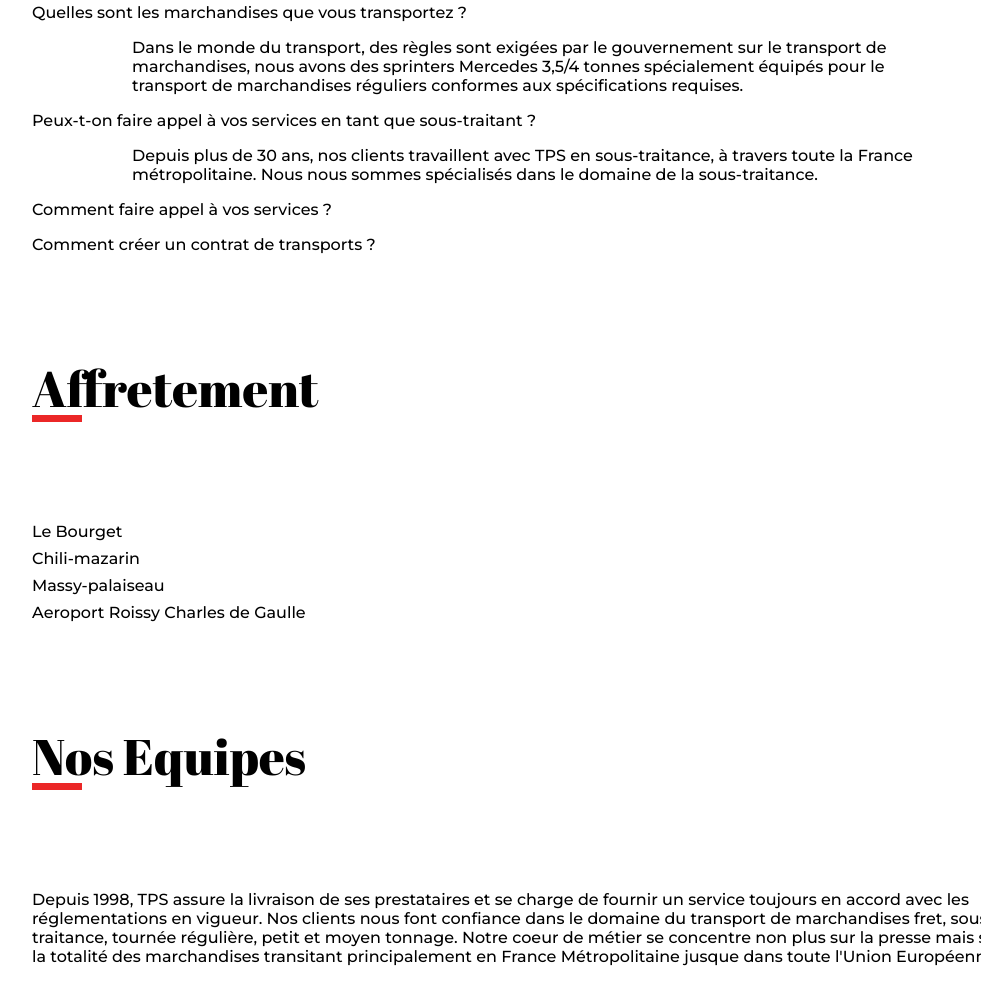
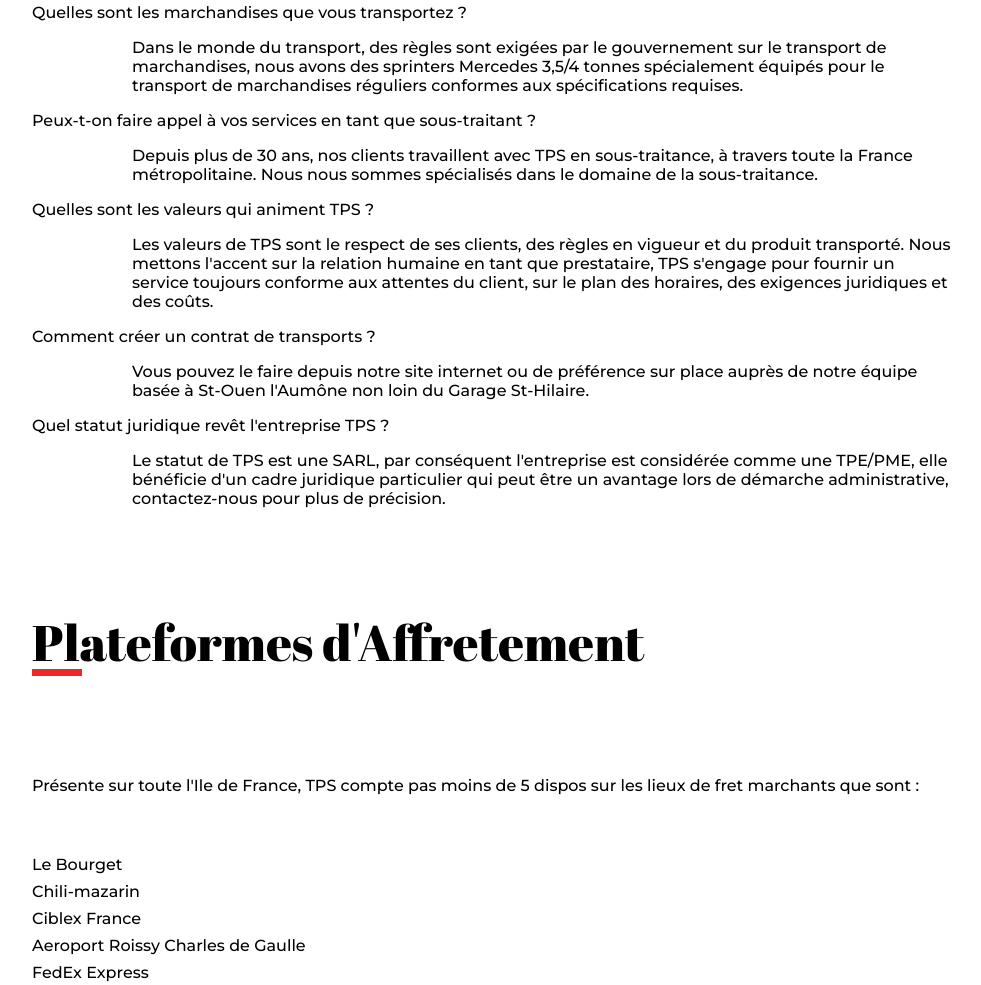
Before and after one commit to tbs77/TPSV3, a plain HTML site: page index.html in a window 1280 px wide. Shown: the part 1734-2719 px from the top of the page, without its empty margins (168-1149 px from the left). Drawn offline with Linux system fonts and the light colour scheme.

Commit message:
Changes non branch master

```diff
--- a/index.html
+++ b/index.html
@@ -6,8 +6,9 @@
         <meta name="description" content="T.P.S. - Transports Presse Services est une entreprise de transports livrant ses clients dans l'Union Européenne.
         Reconnue pour son service de qualité et son professionnalisme, elle travaille en étroite collaboration avec des grands noms du marché, Chronospost, EOS, Fret Ile de France.">
             <title>T.P.S. - Transports Presse Services</title>
-       <link rel="stylesheet" type="text/css" href="/styles.css">
+        <link rel="stylesheet" type="text/css" href="/styles.css">
         <script src="https://cdnjs.cloudflare.com/ajax/libs/font-awesome/5.12.0-2/js/all.min.js"></script>
+        <link rel="icon" type="image" sizes="16x16" href="/images/Logo_TPS.svg">
     </head>
 
     <body>
@@ -74,24 +75,34 @@
                     <p>Depuis plus de 30 ans, nos clients travaillent avec TPS en sous-traitance, à travers toute la France métropolitaine.
                         Nous nous sommes spécialisés dans le domaine de la sous-traitance. </p>
 
-                    <li>Comment faire appel à vos services ?</li>
-                    <p>
+                    <li>Quelles sont les valeurs qui animent TPS ? </li>
+                    <p>Les valeurs de TPS sont le respect de ses clients, des règles en vigueur et du produit transporté.
+                        Nous mettons l'accent sur la relation humaine en tant que prestataire, TPS s'engage pour fournir un service
+                        toujours conforme aux attentes du client, sur le plan des horaires, des exigences juridiques et des coûts.
+                    </p>
 
+                    <li>Comment créer un contrat de transports ?</li>
+                    <p>Vous pouvez le faire depuis notre site internet ou de préférence sur place auprès de notre équipe basée à St-Ouen l'Aumône non loin du Garage St-Hilaire.
                     </p>
-                    <li>Comment créer un contrat de transports ?</li>
-                    <li></li>
+
+                    <li>Quel statut juridique revêt l'entreprise TPS ?</li>
+                    <p>Le statut de TPS est une SARL, par conséquent l'entreprise est considérée comme une TPE/PME, elle bénéficie d'un cadre juridique particulier qui
+                        peut être un avantage lors de démarche administrative, contactez-nous pour plus de précision.
+                    </p>
                 </ul>
              </div>
          </section>
 
         <section class="fret" id="fret">
-            <h2 class="section-title">Affretement</h2>
+            <h2 class="section-title">Plateformes d'Affretement</h2>
             <div class="listing" id="listing">
+                <p>Présente sur toute l'Ile de France, TPS compte pas moins de 5 dispos sur les lieux de fret marchants que sont :</p>
                 <ul>
                     <li>Le Bourget</li>
                     <li>Chili-mazarin</li>
-                    <li>Massy-palaiseau</li>
+                    <li>Ciblex France</li>
                     <li>Aeroport Roissy Charles de Gaulle</li>
+                    <li>FedEx Express</li>
                 </ul>
             </div>
         </section>
@@ -161,8 +172,8 @@
 
 
         <footer id="footer">
-            <i class="legal">&copy; 2020 - T.P.S.</i>
-            <i class="legal">Transport Presse Services, <wbr> SARL au capital social de 7625€, <wbr> siège social basé au 183 AV ACHILLE PERETTI <wbr> 92200 NEUILLY-SUR-SEINE </i>
+            <i class="legal">&copy; 2020 - SARL T.P.S.</i>
+            <i class="legal">Transport Presse Services, <wbr> SARL au capital social de 7625€ et aux chiffres d'affaires de 750000€ en 2019, <wbr> siège social basé au 183 AV ACHILLE PERETTI <wbr> 92200 NEUILLY-SUR-SEINE </i>
             <a class="legal" href="#">Scroll <i class="fas fa-angle-up"></i></a>
         </footer>
     </body>
```
